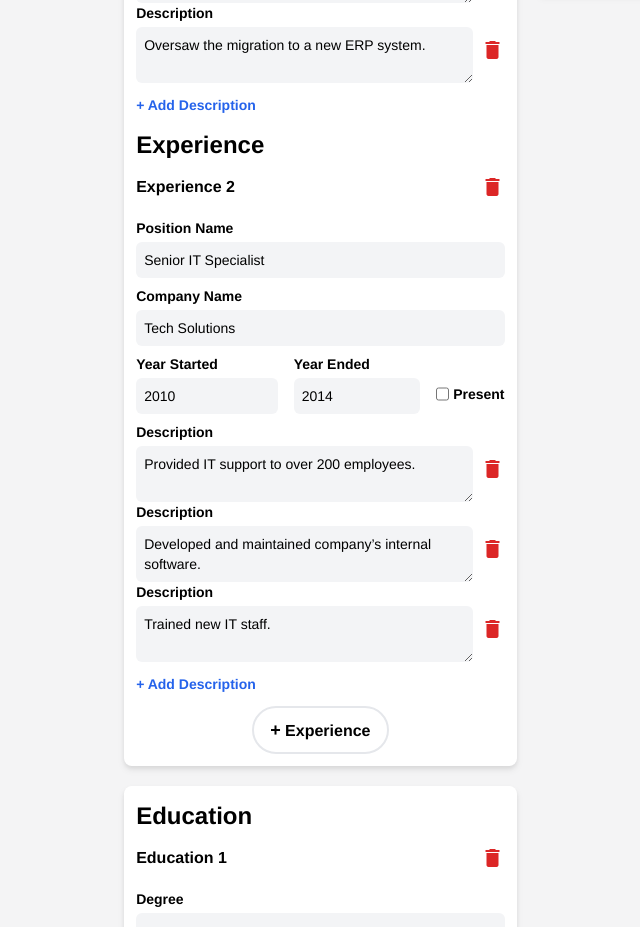
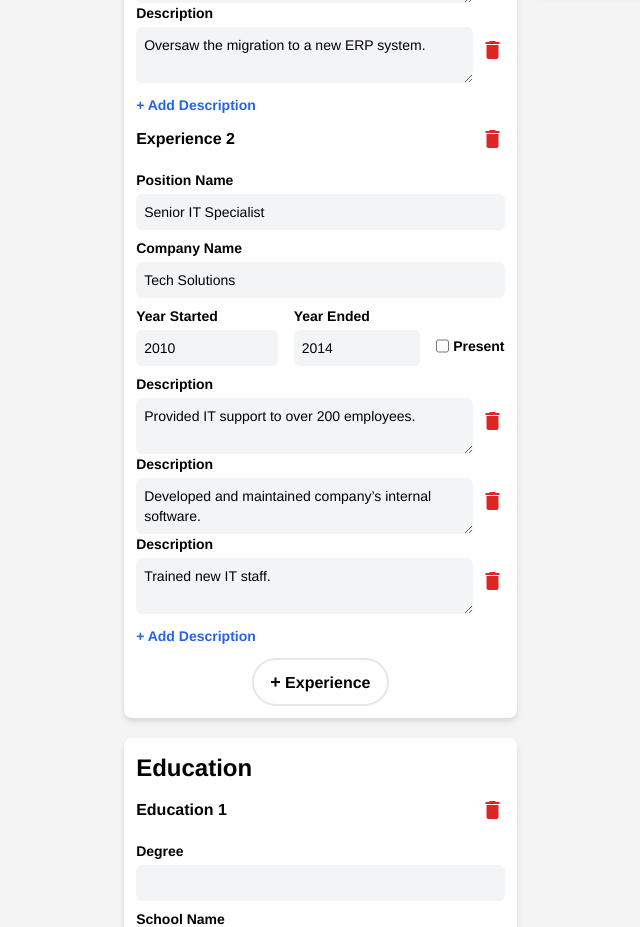
Before and after one commit to AkzechKyla/CVApplicationMaker, a React (Vite) app: page / in a window 1280 px wide. Shown: the part 1160-2087 px from the top of the page, without its empty margins (43-683 px from the left). Built offline with nearby package versions, Linux system fonts and the light colour scheme.

Commit message:
ExperienceForm: Move Experience title

```diff
--- a/src/components/CVForm/ExperienceForm.tsx
+++ b/src/components/CVForm/ExperienceForm.tsx
@@ -43,6 +43,7 @@ function ExperienceForm({ userInfo, setUserInfo }: Props) {
 
     return(
         <div className="bg-white max-w-full flex-1 p-3 drop-shadow-md rounded-lg space-y-3">
+            <h1 className="font-bold">Experience</h1>
 
             {userInfo.experiences.map((experience, expIndex) => (
                 <ExperienceItem
@@ -95,8 +96,6 @@ function ExperienceItem({userInfo, setUserInfo, experience, expIndex, updateExpe
     }
 
     return <>
-        <h1 className="font-bold">Experience</h1>
-
         <div className="flex justify-between">
             <p className="text-base font-bold">Experience {expIndex + 1}</p>
             <button onClick={() => removeExperience(expIndex)}>
```
